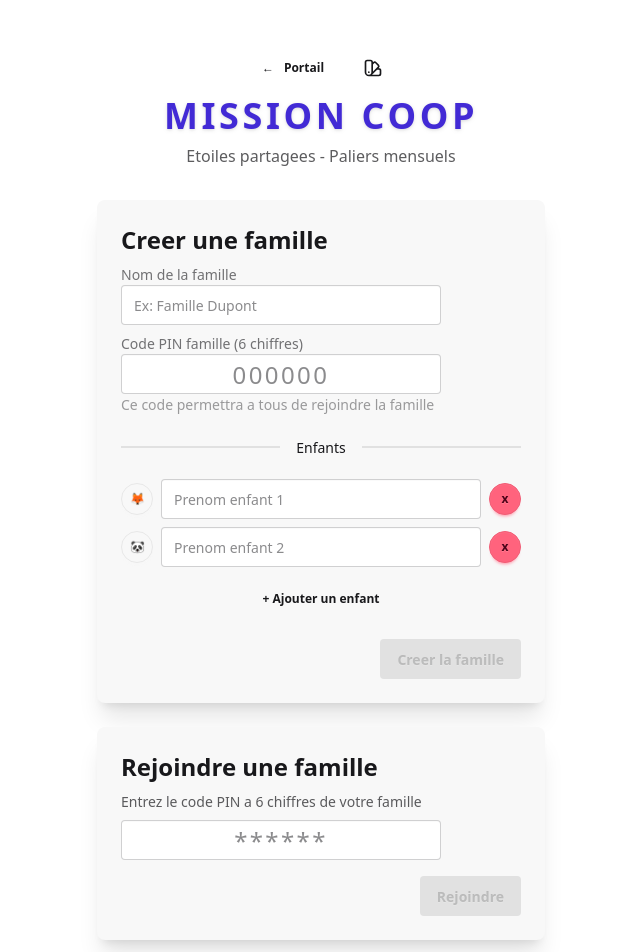
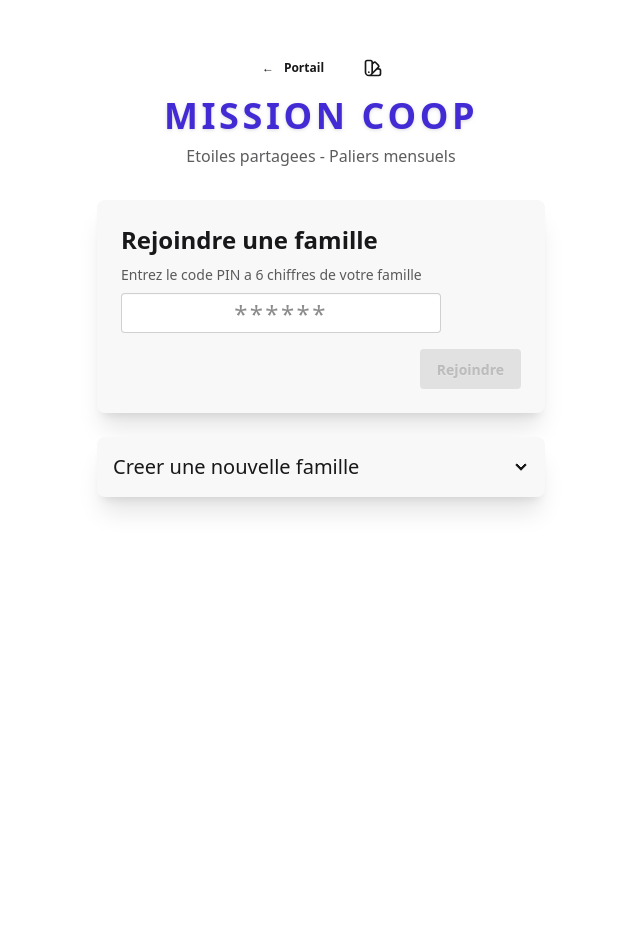
Before and after one commit to BeaujeanCyril/ChildLifeNuxt, a Nuxt app: page / in a window 1280 px wide. Shown: the top 952 px of the page, without its empty margins (319-959 px from the left). After the commit the page ends 800 px from the top, so only its background shows below. Built offline with nearby package versions, Linux system fonts and the light colour scheme.

Commit message:
feat: Reorder index page, hide family code

```diff
--- a/pages/family/[code]/index.vue
+++ b/pages/family/[code]/index.vue
@@ -8,9 +8,6 @@
       <h1 class="text-4xl font-black tracking-widest">
         <span class="text-primary drop-shadow">{{ state.name || 'FAMILLE' }}</span>
       </h1>
-      <p class="opacity-70">
-        Code famille: <span class="kbd kbd-sm">{{ state.code }}</span>
-      </p>
       <div class="flex justify-center gap-2 mt-4">
         <NuxtLink :to="`/family/${code}/child`" class="btn btn-secondary btn-sm">
           Espace Enfant
--- a/pages/index.vue
+++ b/pages/index.vue
@@ -15,11 +15,49 @@
     </header>
 
     <div class="max-w-md mx-auto space-y-6">
-      <!-- Creer une famille -->
+      <!-- Rejoindre une famille -->
       <section class="card bg-base-200 shadow-xl">
         <div class="card-body">
-          <h2 class="card-title text-2xl">Creer une famille</h2>
+          <h2 class="card-title text-2xl">Rejoindre une famille</h2>
+          <p class="opacity-70">Entrez le code PIN a 6 chiffres de votre famille</p>
 
+          <div class="form-control">
+            <input
+              type="password"
+              v-model="joinCode"
+              class="input input-bordered text-center text-2xl tracking-widest"
+              placeholder="******"
+              maxlength="6"
+              @input="joinCode = joinCode.replace(/\D/g, '')"
+              @keyup.enter="joinFamily"
+            />
+          </div>
+
+          <div class="card-actions justify-end mt-2">
+            <button
+              class="btn btn-secondary"
+              @click="joinFamily"
+              :disabled="isJoining || joinCode.length !== 6"
+            >
+              <span v-if="isJoining" class="loading loading-spinner loading-sm"></span>
+              Rejoindre
+            </button>
+          </div>
+
+          <div v-if="joinError" class="alert alert-error mt-2">
+            {{ joinError }}
+          </div>
+        </div>
+      </section>
+
+      <!-- Creer une famille (accordion ferme) -->
+      <div class="collapse collapse-arrow bg-base-200 shadow-xl">
+        <input type="checkbox" />
+        <div class="collapse-title text-xl font-medium">
+          Creer une nouvelle famille
+        </div>
+        <div class="collapse-content">
+          <div class="space-y-4 pt-2">
             <div class="form-control">
               <label class="label">
                 <span class="label-text">Nom de la famille</span>
@@ -66,11 +104,11 @@
               >x</button>
             </div>
 
-          <button class="btn btn-ghost btn-sm mt-2" @click="addChild">
+            <button class="btn btn-ghost btn-sm" @click="addChild">
               + Ajouter un enfant
             </button>
 
-          <div class="card-actions justify-end mt-4">
+            <div class="flex justify-end mt-4">
               <button
                 class="btn btn-primary"
                 @click="createFamily"
@@ -81,46 +119,12 @@
               </button>
             </div>
 
-          <div v-if="createError" class="alert alert-error mt-2">
+            <div v-if="createError" class="alert alert-error">
               {{ createError }}
             </div>
           </div>
-      </section>
-
-      <!-- Rejoindre une famille -->
-      <section class="card bg-base-200 shadow-xl">
-        <div class="card-body">
-          <h2 class="card-title text-2xl">Rejoindre une famille</h2>
-          <p class="opacity-70">Entrez le code PIN a 6 chiffres de votre famille</p>
-
-          <div class="form-control">
-            <input
-              type="password"
-              v-model="joinCode"
-              class="input input-bordered text-center text-2xl tracking-widest"
-              placeholder="******"
-              maxlength="6"
-              @input="joinCode = joinCode.replace(/\D/g, '')"
-              @keyup.enter="joinFamily"
-            />
-          </div>
-
-          <div class="card-actions justify-end mt-2">
-            <button
-              class="btn btn-secondary"
-              @click="joinFamily"
-              :disabled="isJoining || joinCode.length !== 6"
-            >
-              <span v-if="isJoining" class="loading loading-spinner loading-sm"></span>
-              Rejoindre
-            </button>
-          </div>
-
-          <div v-if="joinError" class="alert alert-error mt-2">
-            {{ joinError }}
         </div>
       </div>
-      </section>
     </div>
 
     <!-- Emoji Picker Modal -->
```
Lines whose indentation alone changed are shown as unchanged.
